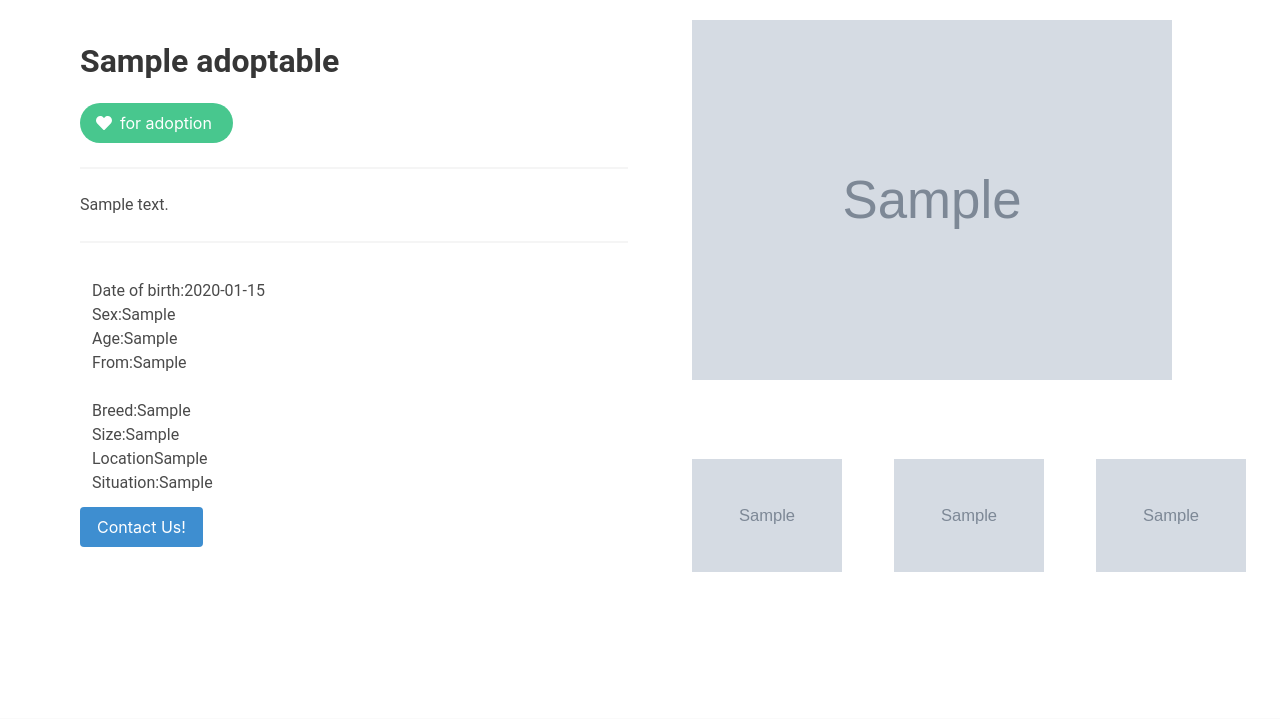
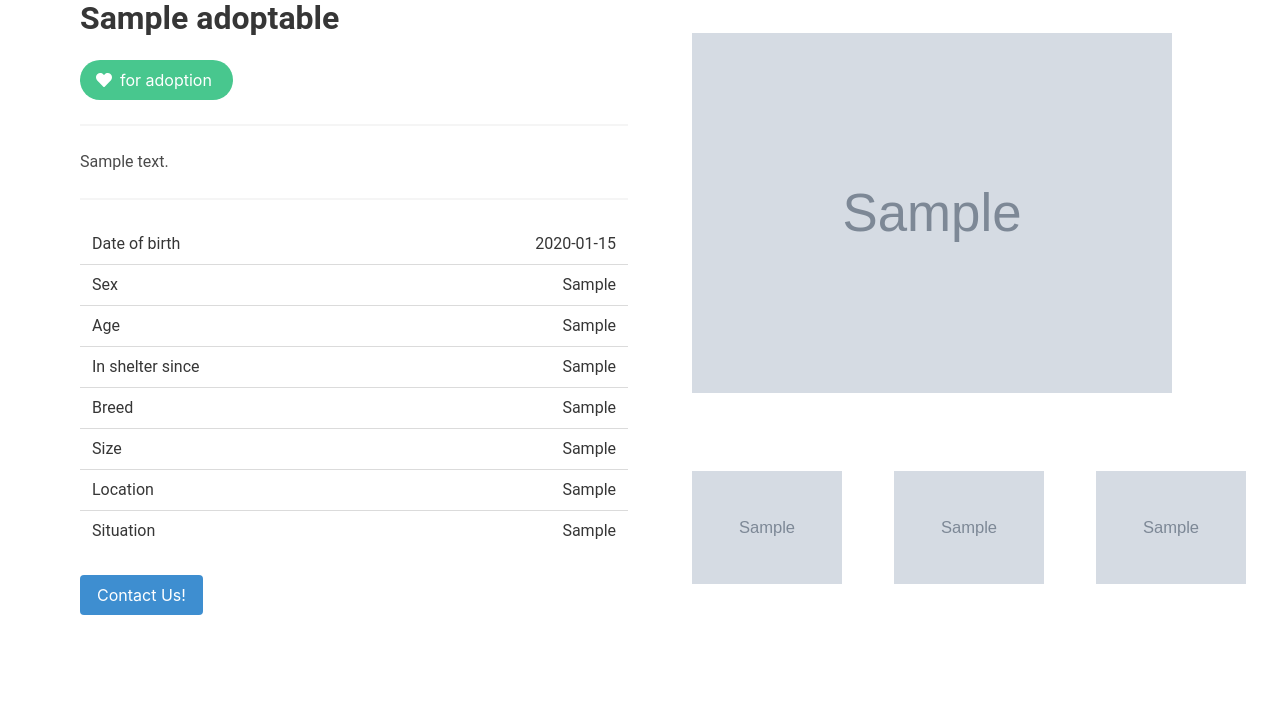
Before and after one commit to dugudugu/SIRA, a Django app: page /adoptables/1/ in a window 1280 px wide; the page is wider, and only the part inside the window is pictured. Shown: the part 173-892 px from the top of that part. Run offline with Django 3.2, Linux system fonts and the light colour scheme; tables that the repository leaves empty hold one stand-in row (values such as "Sample post"); grey boxes marked "Sample" are stand-in pictures; some libraries are stand-ins or nearby versions; some web fonts are replaced.

Commit message:
Added a tabel for information details

```diff
--- a/adoptables/templates/dog-listing.html
+++ b/adoptables/templates/dog-listing.html
@@ -24,20 +24,42 @@
         <p>{{ object.description }}</p>
         <hr>
 
-        <div class="colums">
-            <div class="column">
-                <p><span>Date of birth:</span>{{ object.date_of_birth }}</p>
-                <p><span>Sex:</span>{{ object.sex }}</p>
-                <p><span>Age:</span>{{ object.age }}</p>
-                <p><span>From:</span>{{ object.in_shelter_from }}</p>
-            </div>
-            <div class="column">
-                <p><span>Breed:</span>{{ object.breed }}</p>
-                <p><span>Size:</span>{{ object.size }}</p>
-                <p><span>Location</span>{{ object.location }}</p>
-                <p><span>Situation:</span>{{ object.situation }}</p>
-            </div>
-        </div>
+        <table class="table is-fullwidth">
+          <tbody data-config-id="table">
+            <tr>
+              <td>Date of birth</td>
+              <td class="has-text-right">{{ object.date_of_birth }}</td>
+            </tr>
+            <tr>
+              <td>Sex</td>
+              <td class="has-text-right">{{ object.sex }}</td>
+            </tr>
+            <tr>
+              <td>Age</td>
+              <td class="has-text-right">{{ object.age }}</td>
+            </tr>
+            <tr>
+              <td>In shelter since</td>
+              <td class="has-text-right">{{ object.in_shelter_from }}</td>
+            </tr>
+            <tr>
+              <td>Breed</td>
+              <td class="has-text-right">{{ object.breed }}</td>
+            </tr>
+            <tr>
+              <td>Size</td>
+              <td class="has-text-right">{{ object.size }}</td>
+            </tr>
+            <tr>
+              <td>Location</td>
+              <td class="has-text-right">{{ object.location }}</td>
+            </tr>
+            <tr>
+              <td>Situation</td>
+              <td class="has-text-right">{{ object.situation }}</td>
+            </tr>
+          </tbody>
+        </table>
 
         <button class="button is-info" data-config-id="primary-action">Contact Us!</button>
 
@@ -45,15 +67,25 @@
       <div class="column is-6-desktop">
         <figure class="main-dog-img image" style="background-image: url('{{ MEDIA_URL }}{{ object.dog_image1.url }}')"></figure>
         <div class="level is-mobile" data-config-id="images">
+
+          {% if object.dog_image2 %}
           <div class="level-item">
             <figure class="image detail-dog-img" style="background-image: url('{{ MEDIA_URL }}{{ object.dog_image2.url }}')"></figure>
           </div>
+          {% endif %}
+
+          {% if object.dog_image3 %}
           <div class="level-item">
+
             <figure class="image detail-dog-img" style="background-image: url('{{ MEDIA_URL }}{{ object.dog_image3.url }}')"></figure>
           </div>
+          {% endif %}
+
+          {% if object.dog_image4 %}
           <div class="level-item">
             <figure class="image detail-dog-img" style="background-image: url('{{ MEDIA_URL }}{{ object.dog_image4.url }}')"></figure>
           </div>
+          {% endif %}
         </div>
       </div>
 
```
